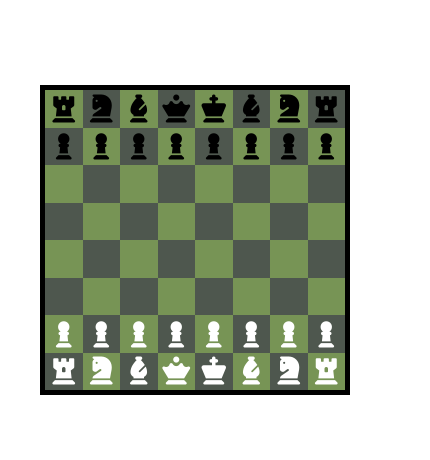
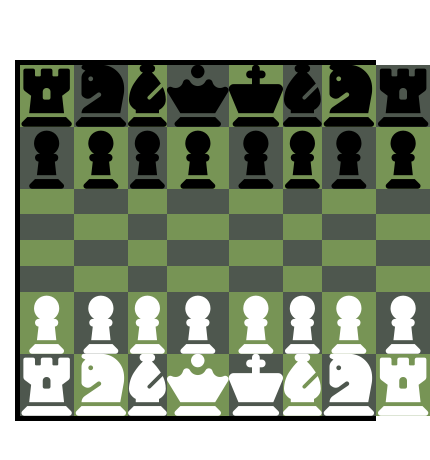
Before and after one commit to DasunMadawa/Chess, a plain HTML site: page index.html in a window 390 px wide. Shown: the part 182-642 px from the top of the page, 430 px wide, since content can reach past the window. Drawn offline with Linux system fonts and the light colour scheme; some packages are replaced by stand-ins of ours; a script that the page names is missing.

Commit message:
fix responsive bug

```diff
--- a/assets/css/style.css
+++ b/assets/css/style.css
@@ -171,8 +171,8 @@ body {
     position: absolute;
     display: grid;
     grid-template-columns: repeat(4 , 1fr);
+    aspect-ratio: 4/1;
     width: 400px;
-    height: 100px;
     left: 0;
     right: 0;
     top: 0;
@@ -192,45 +192,26 @@ body {
 
 }
 
-@media all and (max-width: 1366px){
+
+@media all and (max-width: 1366px) {
     #squares_wrapper > div {
-        font-size: 34px;
+        /*font-size: 34px;*/
+    }
+
+    #pawn_promo_wrapper {
+        width: 40%;
+
     }
 }
 
-@media all and (max-width: 800px){
-    #squares_wrapper > div {
-        font-size: 48px;
+@media all and (max-width: 1000px) {
+    #squares_wrapper {
+        height: unset;
+        width: 90%;
     }
 
-    #squares_wrapper {
-        height: unset;
-        width: 600px;
+    #pawn_promo_wrapper {
+        width: 40%;
 
     }
-
 }
-
-@media all and (max-width: 620px){
-    #squares_wrapper > div {
-        font-size: 32px;
-    }
-
-    #squares_wrapper {
-        width: 400px;
-
-    }
-
-}
-
-@media all and (max-width: 450px){
-    #squares_wrapper > div {
-        font-size: 28px;
-    }
-
-    #squares_wrapper {
-        width: 300px;
-
-    }
-
-}
```
Also changed, not shown: 1 other file.
